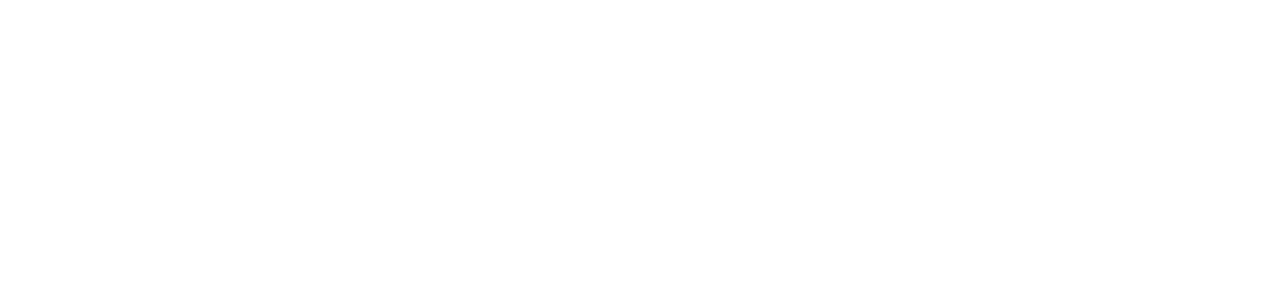
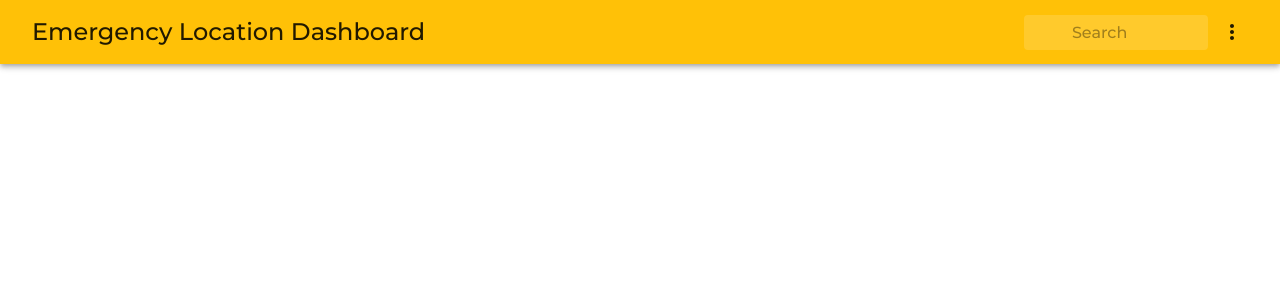
Before and after one commit to mountaintew/els-web, a React (Create React App) app: page /DashComp in a window 1280 px wide. Shown: the top 300 px of the page. Built offline with nearby package versions, Linux system fonts and the light colour scheme.

Commit message:
some navigation update

```diff
--- a/package.json
+++ b/package.json
@@ -13,7 +13,7 @@
     "react": "^17.0.2",
     "react-dom": "^17.0.2",
     "react-router-dom": "^5.2.0",
-    "react-scripts": "4.0.3",
+    "react-scripts": "^4.0.3",
     "web-vitals": "^1.1.2"
   },
   "scripts": {
--- a/src/App.js
+++ b/src/App.js
@@ -4,6 +4,7 @@
 import { BrowserRouter as Router, Switch, Route } from 'react-router-dom'
 import { amber } from '@material-ui/core/colors';
 import Login from './components/Login'
+import Navi from './components/DashComp/Dashnavi';
 
 const theme = createMuiTheme({
   palette: {
@@ -25,6 +26,11 @@
           <Switch>
             <Route path="/login" component={Login}/>
           </Switch>
+
+          <Switch>
+            <Route path="/DashComp" component={Navi}/>
+          </Switch>
+
       </Router>
     </ThemeProvider>
   );
--- /dev/null
+++ b/src/components/Dash.js
@@ -0,0 +1,2 @@
+import React from 'react';
+import { makeStyles } from '@material-ui/core/styles';
--- /dev/null
+++ b/src/components/DashComp/Accsetting.js
@@ -0,0 +1 @@
+import React from 'react'
--- /dev/null
+++ b/src/components/DashComp/Dashnavi.js
@@ -0,0 +1,122 @@
+import React from 'react'
+import {makeStyles,fade} from '@material-ui/core/styles';
+import {Container,AppBar,Toolbar,Typography,InputBase} from '@material-ui/core';
+import {SearchIcon} from '@material-ui/icons/Search';
+import MoreIcon from '@material-ui/icons/MoreVert';
+import IconButton from '@material-ui/core/IconButton';
+import {Menu,MenuItem} from '@material-ui/core';
+import {Link,useHistory} from 'react-router-dom';
+
+
+const useStyles = makeStyles((theme) => ({
+  root:{
+    flexGrow: 1,
+  },
+  title: {
+    flexGrow: 1,
+    padding: theme.spacing(1,1,1,1),
+    display: 'none',
+    [theme.breakpoints.up('sm')]: {
+      display: 'block',},
+  },
+  inputRoot: {
+    color: 'inherit',
+  },
+  inInput: {
+    padding: theme.spacing(1, 1, 1, 1),
+    paddingLeft: `calc(1em + ${theme.spacing(4)}px)`,
+    transition: theme.transitions.create('width'),
+    width: '100%',
+    [theme.breakpoints.up('sm')]: {
+      width: '12ch',
+      '&:focus': {
+      width: '20ch',},},
+  },
+  search: {
+    position: 'relative',
+    borderRadius: theme.shape.borderRadius,
+    backgroundColor: fade(theme.palette.common.white, 0.15),
+    '&:hover': {
+    backgroundColor: fade(theme.palette.common.white, 0.25),},
+    marginLeft: 0,
+    width: '100%',
+    [theme.breakpoints.up('sm')]: {
+      marginLeft: theme.spacing(1),
+      width: 'auto',},
+  },
+  IconButton: {
+    arialabel:'display more actions',
+    color:'inherit',
+    position: 'relative',
+  },
+
+
+}));
+
+export default function Navi () {
+  const classes=useStyles();
+
+  const [anchorEl, setAnchorEl] = React.useState(null);
+  const open = Boolean(anchorEl);
+
+  const handleMenu = (event) => {
+    setAnchorEl(event.currentTarget);
+  };
+  const handleClose = () => {
+    setAnchorEl(null);
+  };
+
+  const history=useHistory ();
+  function Logout() {
+  localStorage.clear();
+  history.push('/login');
+  }
+
+  return (
+      <div className={classes.root}>
+        <AppBar
+        position="static"
+        color="primary">
+          <Toolbar>
+            <Typography className={classes.title} variant="h5" noWrap>
+              Emergency Location Dashboard
+            </Typography>
+
+            <div className={classes.search}>
+            {/*dito dapat yung icon*/}
+            {/*<div className={classes.searchIcon}><SearchIcon/></div>*/}
+              <InputBase
+              placeholder="Search"
+              classes={{
+                root: classes.inputRoot,
+                input: classes.inInput,}}
+                inputProps={{'aria-label': 'search'}}>
+              </InputBase>
+            </div>
+
+            <div>
+              <IconButton
+                className={classes.IconButton}
+                onClick={handleMenu}
+                color="inherit"> <MoreIcon/>
+              </IconButton>
+
+              <Menu
+                id="menu-appbar"
+                anchorEl={anchorEl}
+                anchorOrigin={{
+                  vertical: 'top',
+                  horizontal: 'right',}}
+                open={open}
+                onClose={handleClose}>
+                <MenuItem onClick={handleClose}>My Account</MenuItem>
+                <MenuItem onClick={handleClose}>Notifications</MenuItem>
+                <MenuItem onClick={Logout}>Logout</MenuItem>
+              </Menu>
+            </div>
+          </Toolbar>
+        </AppBar>
+      </div>
+  )
+
+}
--- a/src/components/Login.js
+++ b/src/components/Login.js
@@ -10,6 +10,7 @@
   button: {
     marginTop: theme.spacing(1),
     marginRight: theme.spacing(1),
+    textAlign: theme.spacing(),
   },
   actionsContainer: {
     marginBottom: theme.spacing(2),
```
Also changed, not shown: src/components/DashboardComponents/Navbar.js (deleted), 1 other file (tests, documents, lock files or other folders).
